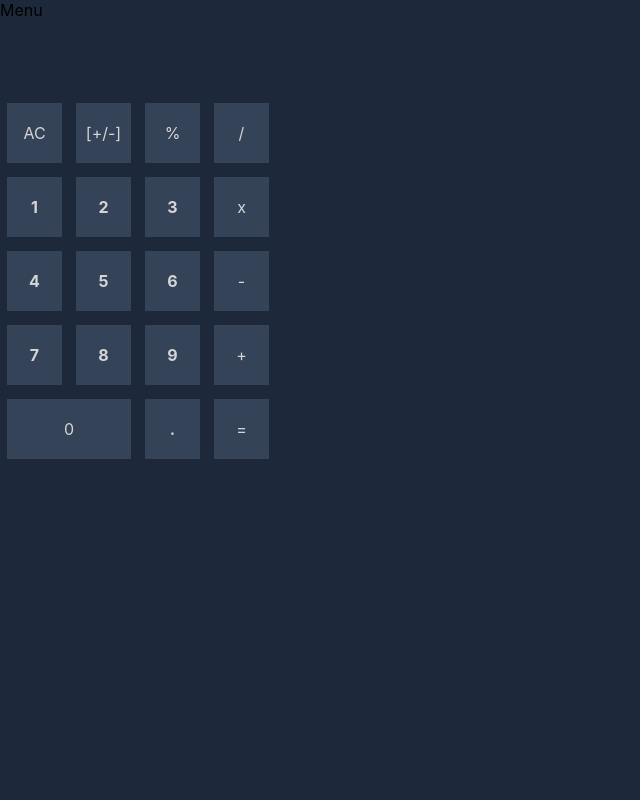
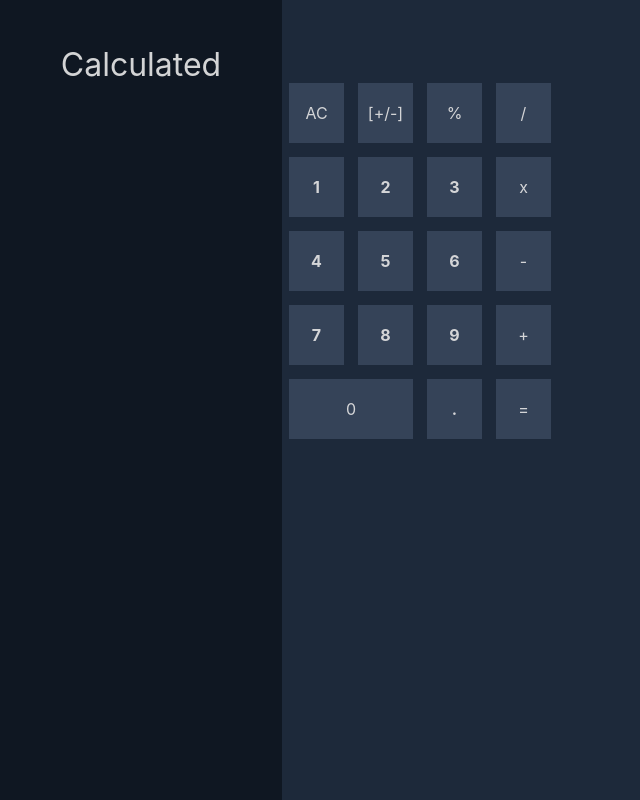
Before and after one commit to MathewLaskowski/calcapp, a React (Create React App) app: page / in a window 1280 px wide. Shown: the whole page, without its empty margins (0-640 px from the left). Built offline with nearby package versions, Linux system fonts and the light colour scheme.

Commit message:
some styles for menu

```diff
--- a/src/App.tsx
+++ b/src/App.tsx
@@ -13,8 +13,10 @@ function App() {
     <Provider
       calculatorStore = {rootStore.calculatorStore}
     >
-      <Menu />
-      <Calculator />
+      <div style={{ display: 'flex', height: '100vh' }}>
+        <Menu />
+        <Calculator />
+      </div>
     </Provider>
   );
 }
--- a/src/components/menu/menu.component.tsx
+++ b/src/components/menu/menu.component.tsx
@@ -1,5 +1,10 @@
 import React from 'react'
+import { MenuContainer } from './menu.styles'
 
-const Menu = () => <div>Menu</div>
+const Menu = () => (
+  <MenuContainer>
+    Calculated
+  </MenuContainer>
+)
 
 export default Menu
--- /dev/null
+++ b/src/components/menu/menu.styles.tsx
@@ -0,0 +1,11 @@
+import styled from 'styled-components'
+
+export const MenuContainer = styled.div`
+  background: #0F1722;
+  color: #D3D4D5;
+  width: 15%;
+  padding: 45px;
+  font-size: 2rem;
+  display: flex;
+  justify-content: center;
+`
```
